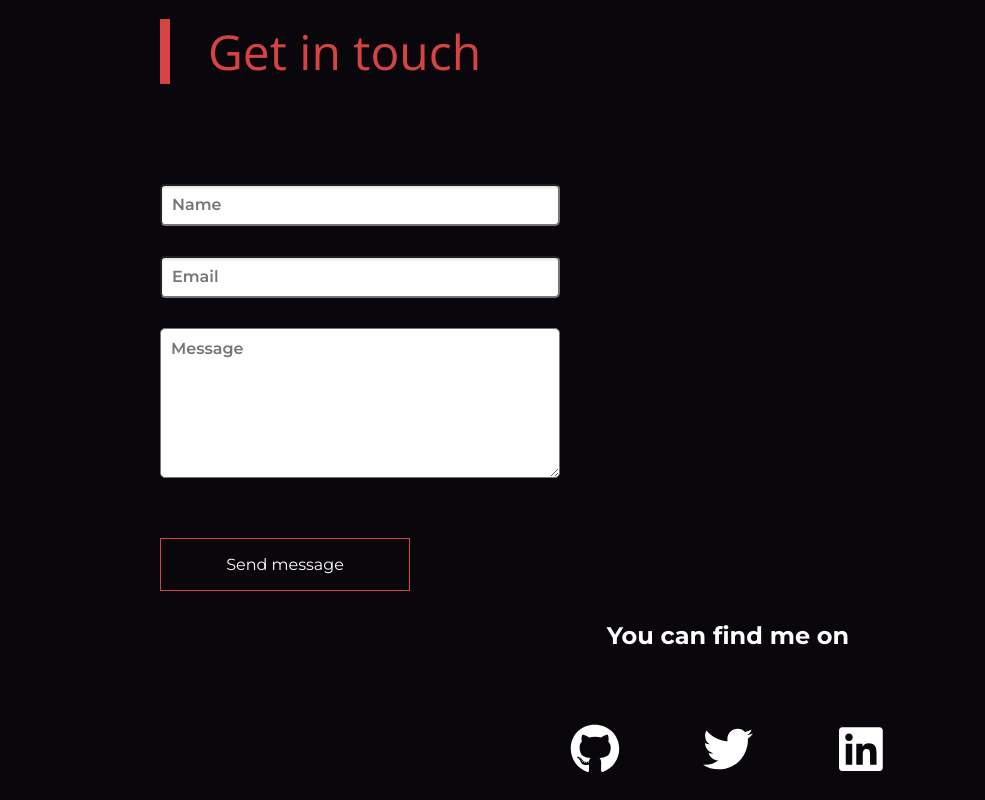
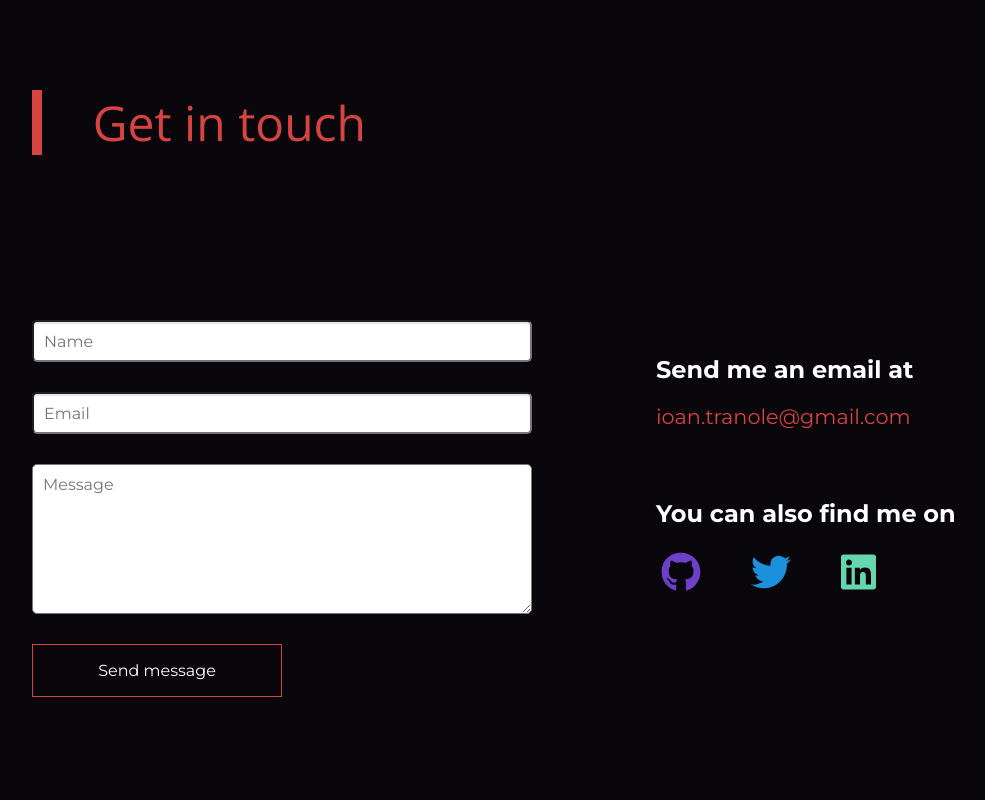
Before and after one commit to IoanLT/Portfolio, a React (Create React App) app: page / in a window 1280 px wide. Shown: the part 2778-3578 px from the top of the page, without its empty margins (96-1081 px from the left). After the commit the page ends 3547 px from the top, so only its background shows below. Built offline with nearby package versions, Linux system fonts and the light colour scheme.

Commit message:
styling the Contact section and working on responsiveness

```diff
--- a/src/components/Contact.js
+++ b/src/components/Contact.js
@@ -24,13 +24,13 @@ const Contact = () => {
             </ContactHeader>
 
             <ContentWrapper>
+                <ContactForm />
 
-                {/* <FormWrapper> */}
-                    <ContactForm />
-                {/* </FormWrapper>                 */}
                 <SocialMedia>
-                    <h4>You can find me on</h4>
-                    <SocialMediaLinks id="social-media-links">
+                    <h4>Send me an email at</h4>
+                    <h5>ioan.tranole@gmail.com</h5>
+                    <h4>You can also find me on</h4>
+                    <SocialMediaLinks>
                         <li>
                             <a
                                 href="https://github.com/IoanLT"
@@ -72,98 +72,127 @@ const ContactSection = styled(motion.section)`
     display: flex;
     flex-direction: column;
     justify-content: center;
-    padding: 0 20%;
+    padding: 0 15%;
     color: #fff;
-    /* margin-bottom: 100px;  */
 
-    @media (max-width: 1024px) {
-        height: 100%;
+    @media (max-width: 1450px) {
+        padding: 0 10%;
+    }
+    @media (max-width: 1270px) {
+        padding: 0 5%;
+    }
+    @media (max-width: 1130px) {
         padding: 0 18%;
     }
     @media (max-width: 768px) {
         padding: 0 10%;
     }
+
 `
 
 const ContactHeader = styled(ProjectHeader)`
     margin-bottom: 100px;
+
+    h2 {
+        @media (max-width: 768px) {
+            font-size: 2.5rem;
+        }
+        @media (max-width: 500px) {
+            font-size: 2rem;
+        }
+    }
 `
 
 const ContentWrapper = styled(motion.div)`
     display: flex;
     flex-wrap: wrap;
-    align-items: flex-start;
-    /* justify-content: space-around; */
-    width: 100%;
+    justify-content: space-between;
+    align-items: flex-end;
+
+    @media (max-width: 1130px) {
+        align-items: center;
+        justify-content: flex-start;
+    }
 `
 
-// const FormWrapper = styled(motion.div)`
-//     width: 50%;
-//     display: flex;
-//     padding: 10px;
-//     border: 1px solid #fff;
-// `
+const SocialMedia = styled(motion.div)`
+    width: 400px;
+    text-align: left;
+    margin: 100px 0;
+    margin-left: 50px;
 
-const SocialMedia = styled(motion.div)`
-    margin-left: auto;
-    width: 400px;
-    text-align: center;
+    @media (max-width: 1130px) {
+        margin-left: 0;
+        width: 100%;
+        text-align: center;
+        align-self: center;
+    }
 
     h4 {
         font-size: 1.5rem;
-        margin-bottom: 50px;
+        margin-bottom: 20px;
+
+        /* @media (max-width: 768px) {
+            font-size: 1.3rem;
+        } */
+        @media (max-width: 500px) {
+            font-size: 1.2rem;
+        }
+    }
+
+    h5 {
+        font-size: 1.3rem;
+        margin-bottom: 70px;
+        font-weight: 400;
+        color: hsl(360, 64%, 55%);
     }
 `
 
 const SocialMediaLinks = styled(motion.ul)`
     display: flex;
-    justify-content: space-around;
+
+    @media (max-width: 1130px) {
+        justify-content: center;
+    }
 
     li {
         display: flex;
-        width: 100px;
-        height: 100px;
-        border-radius: 50%;
         position: relative;
-        font-size: 50px;
-
-        /* Rotate 45 deg and scale down */
-        /* transform: rotate(45deg) scale(0.8); */
+        font-size: 40px;
         overflow: hidden;
-        transition: all .5s ease-in;
-
-        ::before {
-            content:'';
-            display: block;
-            width: 50%;
-            height: 100%;
-            position: absolute;
-            z-index: -2;
-        }
-
-        ::after {
-            content:'';
-            display: block;
-            width: 100%;
-            height: 100%;
-            border-radius: 50%;
-            position: absolute;
-            top: 0;
-            right: 50%;
-            z-index: -3;
-            transition: all .5s ease-in-out;
-            opacity: .5;
-        }
+        transition: all 1s ease-in;
 
         a {
-            color: white;
-            margin: auto;
+            color: #fff;
+            margin-right: 40px;
+            padding: 0 5px;
             text-shadow: 0 2px 0 rgb(2,2,2);
-            /* transform: rotate(-45deg); */
-            transition: all .5s ease-in;
+            transition: all .75s ease-in;
+
+            @media (max-width: 768px) {
+                margin-right: 20px;
+            }
 
             &:hover {
                 transform: rotate(360deg);
+            }
+        }
+
+        :nth-child(1) {
+            a {
+                color: #6e40c9;
+            }
+        }
+
+        :nth-child(2) {
+            a {
+                color: #1A91DA;
+            }
+        }
+
+        :nth-child(3) {
+            a {
+                color: #65D6AD;
             }
         }
     }
--- a/src/components/ContactForm.js
+++ b/src/components/ContactForm.js
@@ -33,13 +33,17 @@ export default function ContactForm() {
 }
 
 const Form = styled(motion.form)`
-    width: 400px;
+    width: 500px;
     height: 100%;
     text-align: left;
     display: flex;
     flex-direction: column;
-    /* align-items: center;  */
-    margin-right: auto;
+    margin-right: 50px;
+
+    @media (max-width: 1130px) {
+        width: 100%;
+        margin-right: 0;
+    }
 
     h4 {
       margin-bottom: 30px;
@@ -51,11 +55,9 @@ const Form = styled(motion.form)`
       height: 42px;
       margin-bottom: 30px;
       border-radius: 5px;
-      /* border: 1px solid hsl(360, 64%, 55%); */
       padding: 0 10px;
       box-shadow: inset 0 2px 2px hsla(0, 0%, 0%, 0.1);
       font-size: 1rem;
-      font-weight: 600;
    }
 
    textarea {
@@ -63,10 +65,8 @@ const Form = styled(motion.form)`
     height: 150px;
     margin-bottom: 30px;
     border-radius: 5px;
-    /* border: 1px solid hsl(360, 64%, 55%); */
     padding: 10px;
     font-size: 1rem;
-    font-weight: 600;
 
     overflow: scroll;
     ::-webkit-scrollbar {
@@ -80,6 +80,6 @@ const Form = styled(motion.form)`
     width: 250px;
     font-size: 1rem;
     font-weight: 400;
-    /* border-radius: 10px; */
+    margin: 0;
   }
 `
--- a/src/components/Projects.js
+++ b/src/components/Projects.js
@@ -131,6 +131,12 @@ export const ProjectHeader = styled(motion.div)`
         @media (max-width: 1024px) {
             padding-left: 10%;
         }
+        @media (max-width: 768px) {
+            font-size: 2.5rem;
+        }
+        @media (max-width: 500px) {
+            font-size: 2rem;
+        }
     }
 `
 
```
